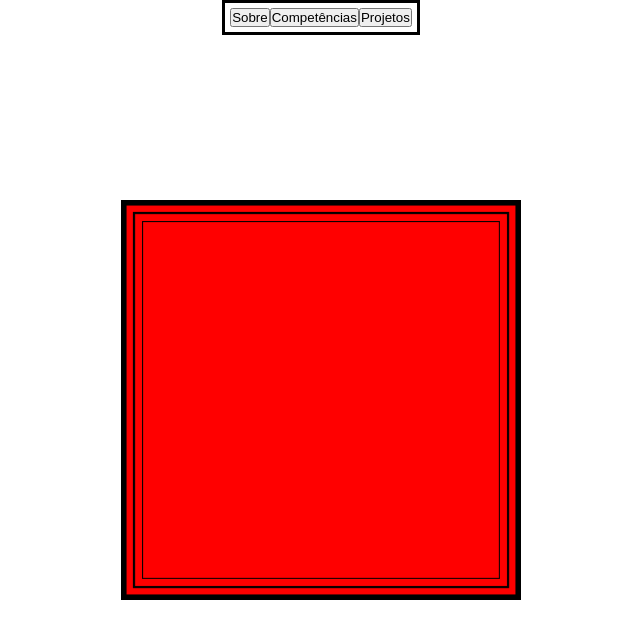
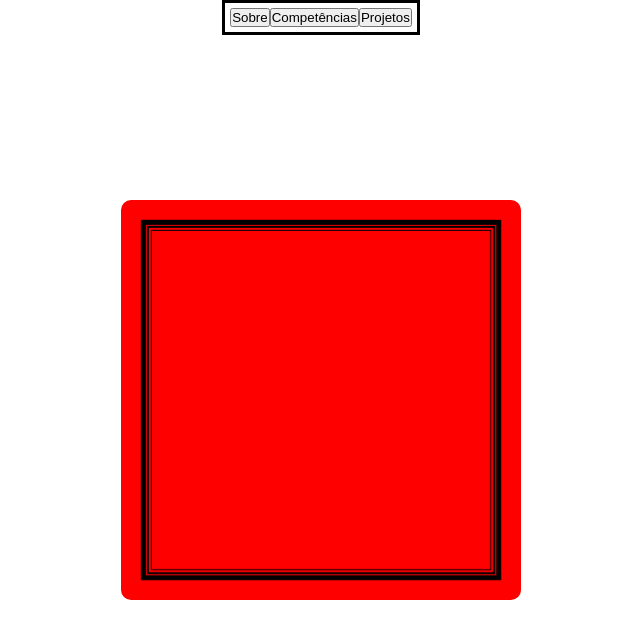
Before and after one commit to k-lila/portfolio, a React (Create React App) app: page / in a window 1280 px wide. Shown: the top 638 px of the page, without its empty margins (319-959 px from the left). Built offline with nearby package versions, Linux system fonts and the light colour scheme.

Commit message:
layout básico

```diff
--- a/src/components/plane/BorderStyled.styles.ts
+++ b/src/components/plane/BorderStyled.styles.ts
@@ -30,7 +30,10 @@ export const BordersStyled = styled.div<borderProps>`
   position: absolute;
   top: 50%;
   left: 50%;
-  transform: translate(-50%, -50%) translateZ(${(props) => props.$zheight});
+  transform: translate(-50%, -50%)
+    translateZ(
+      ${(props) => (props.trigger === 'none' ? '1px' : props.$zheight)}
+    );
   border: ${(props) => props.$wborder} solid black;
   height: ${(props) => props.$height};
   width: ${(props) => props.$width};
```
